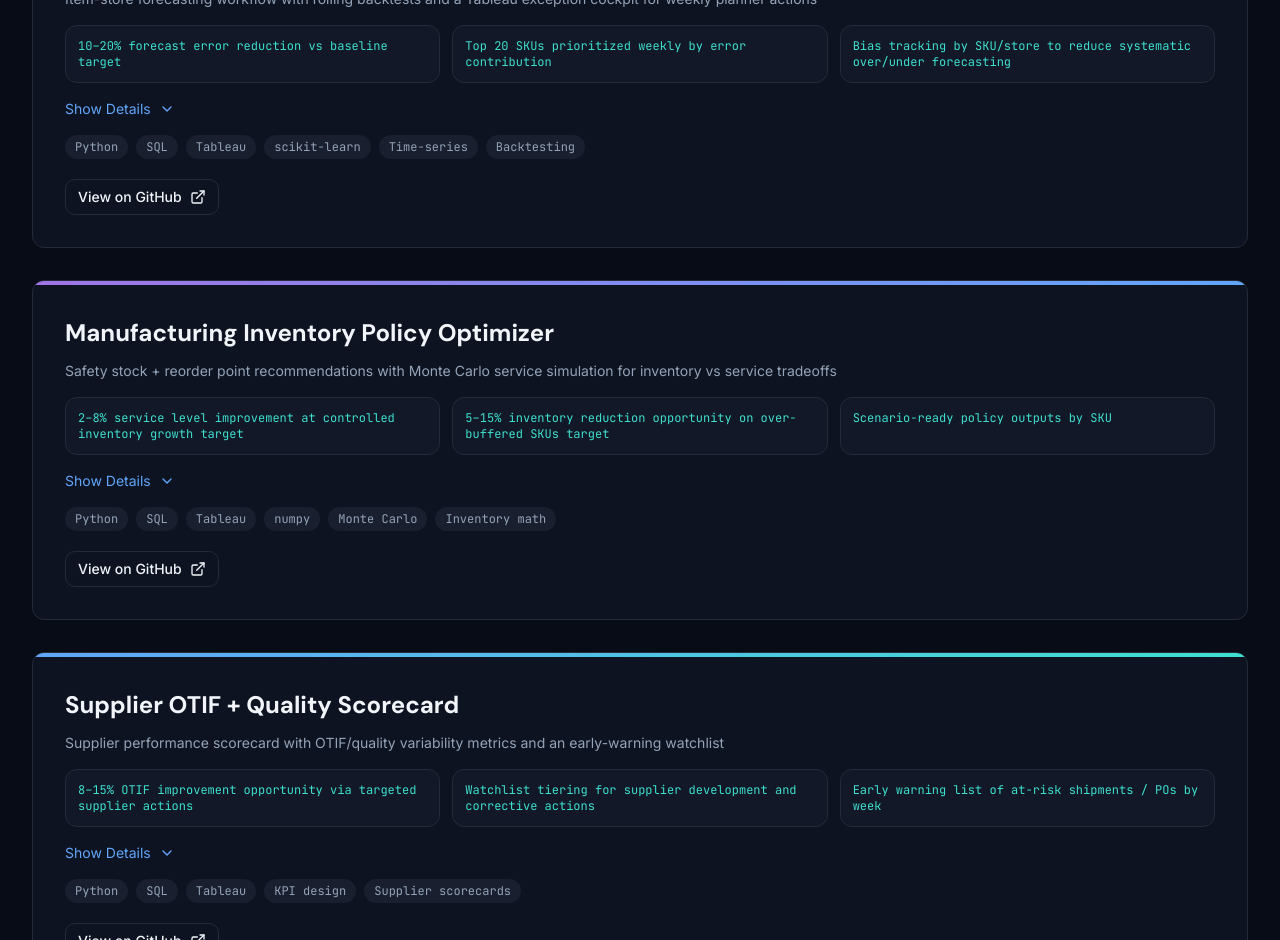
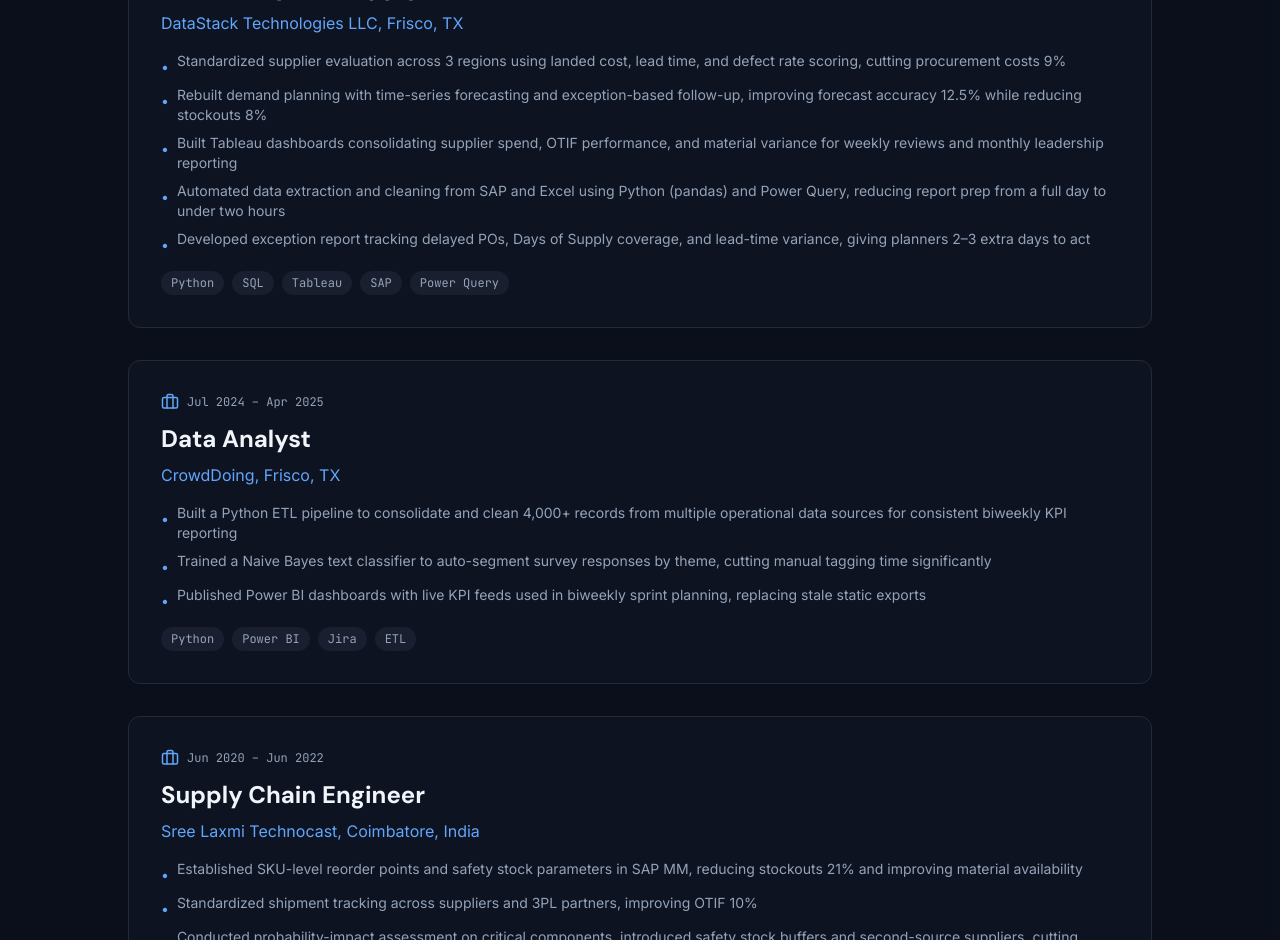
Before and after one commit to Sriram-nandan-p/sriramportfolio, a React (Vite) app in the folder frontend/: page / in a window 1280 px wide. Shown: the part 1860-2800 px from the top of the page. Built offline with nearby package versions, Linux system fonts and the light colour scheme; the HTML template or start-up script is replaced by a standard one.

Commit message:
auto-commit for b49da66c-37a4-40b0-962e-b45a79060c04

```diff
--- /dev/null
+++ b/frontend/src/components/CareerTimelineSection.tsx
@@ -0,0 +1,88 @@
+import { Briefcase } from "lucide-react";
+
+const careerData = [
+  {
+    title: "Data Analyst – Supply Chain",
+    org: "DataStack Technologies LLC, Frisco, TX",
+    dates: "May 2025 – Present",
+    results: [
+      "Standardized supplier evaluation across 3 regions using landed cost, lead time, and defect rate scoring, cutting procurement costs 9%",
+      "Rebuilt demand planning with time-series forecasting and exception-based follow-up, improving forecast accuracy 12.5% while reducing stockouts 8%",
+      "Built Tableau dashboards consolidating supplier spend, OTIF performance, and material variance for weekly reviews and monthly leadership reporting",
+      "Automated data extraction and cleaning from SAP and Excel using Python (pandas) and Power Query, reducing report prep from a full day to under two hours",
+      "Developed exception report tracking delayed POs, Days of Supply coverage, and lead-time variance, giving planners 2–3 extra days to act",
+    ],
+    tools: ["Python", "SQL", "Tableau", "SAP", "Power Query"],
+  },
+  {
+    title: "Data Analyst",
+    org: "CrowdDoing, Frisco, TX",
+    dates: "Jul 2024 – Apr 2025",
+    results: [
+      "Built a Python ETL pipeline to consolidate and clean 4,000+ records from multiple operational data sources for consistent biweekly KPI reporting",
+      "Trained a Naive Bayes text classifier to auto-segment survey responses by theme, cutting manual tagging time significantly",
+      "Published Power BI dashboards with live KPI feeds used in biweekly sprint planning, replacing stale static exports",
+    ],
+    tools: ["Python", "Power BI", "Jira", "ETL"],
+  },
+  {
+    title: "Supply Chain Engineer",
+    org: "Sree Laxmi Technocast, Coimbatore, India",
+    dates: "Jun 2020 – Jun 2022",
+    results: [
+      "Established SKU-level reorder points and safety stock parameters in SAP MM, reducing stockouts 21% and improving material availability",
+      "Standardized shipment tracking across suppliers and 3PL partners, improving OTIF 10%",
+      "Conducted probability-impact assessment on critical components, introduced safety stock buffers and second-source suppliers, cutting production delays 13%",
+      "Built supplier performance scorecards tracking delivery, quality, and pricing trends, supporting renegotiations with 3 major suppliers",
+    ],
+    tools: ["SAP ERP", "SAP MM", "Excel", "Supplier Scorecards"],
+  },
+];
+
+const CareerTimelineSection = () => {
+  return (
+    <section id="career" className="py-20 md:py-28 bg-card/50">
+      <div className="container mx-auto px-4 md:px-8">
+        <h2 className="font-heading text-3xl md:text-4xl font-bold text-foreground mb-4">
+          Career Timeline
+        </h2>
+        <div className="w-16 h-1 bg-primary rounded-full mb-12" />
+
+        <div className="max-w-5xl mx-auto space-y-8">
+          {careerData.map((item, i) => (
+            <div
+              key={i}
+              className="bg-card border border-border rounded-xl p-6 md:p-8 hover:border-primary/40 transition-all duration-300"
+            >
+              <div className="flex items-center gap-2 mb-3">
+                <Briefcase size={18} className="text-primary" />
+                <span className="text-xs text-muted-foreground font-mono">{item.dates}</span>
+              </div>
+              <h3 className="font-heading font-bold text-foreground text-xl md:text-2xl mb-2">{item.title}</h3>
+              <p className="text-primary text-base mb-4">{item.org}</p>
+              <ul className="space-y-2 text-sm text-muted-foreground mb-4">
+                {item.results.map((r, j) => (
+                  <li key={j} className="flex items-start gap-2">
+                    <span className="text-primary mt-1.5 shrink-0">•</span>
+                    {r}
+                  </li>
+                ))}
+              </ul>
+              {item.tools.length > 0 && (
+                <div className="flex flex-wrap gap-2">
+                  {item.tools.map((t) => (
+                    <span key={t} className="text-xs font-mono bg-muted text-muted-foreground px-2.5 py-1 rounded-full">
+                      {t}
+                    </span>
+                  ))}
+                </div>
+              )}
+            </div>
+          ))}
+        </div>
+      </div>
+    </section>
+  );
+};
+
+export default CareerTimelineSection;
--- /dev/null
+++ b/frontend/src/components/EducationTimelineSection.tsx
@@ -0,0 +1,64 @@
+import { GraduationCap } from "lucide-react";
+
+const educationData = [
+  {
+    title: "Master of Science in Engineering Management",
+    org: "Northeastern University, Boston, MA",
+    dates: "Sep 2022 – May 2024",
+    gpa: "3.8",
+    coursework: ["Supply Chain Engineering", "Project Management", "Operations Research", "Lean Concepts"],
+  },
+  {
+    title: "Bachelor of Engineering in Mechanical Engineering",
+    org: "PSG College of Technology, Coimbatore, India",
+    dates: "Jun 2018 – May 2021",
+    gpa: "3.4",
+    coursework: ["Supply Chain Management", "Manufacturing Process", "DFMA"],
+  },
+];
+
+const EducationTimelineSection = () => {
+  return (
+    <section id="education" className="py-20 md:py-28 bg-background">
+      <div className="container mx-auto px-4 md:px-8">
+        <h2 className="font-heading text-3xl md:text-4xl font-bold text-foreground mb-4">
+          Education
+        </h2>
+        <div className="w-16 h-1 bg-accent rounded-full mb-12" />
+
+        <div className="max-w-5xl mx-auto space-y-8">
+          {educationData.map((item, i) => (
+            <div
+              key={i}
+              className="bg-card border border-border rounded-xl p-6 md:p-8 hover:border-accent/40 transition-all duration-300"
+            >
+              <div className="flex items-center gap-2 mb-3">
+                <GraduationCap size={18} className="text-accent" />
+                <span className="text-xs text-muted-foreground font-mono">{item.dates}</span>
+              </div>
+              <h3 className="font-heading font-bold text-foreground text-xl md:text-2xl mb-2">{item.title}</h3>
+              <p className="text-accent text-base mb-3">{item.org}</p>
+              <div className="mb-4">
+                <p className="text-sm text-muted-foreground">
+                  <span className="text-foreground font-semibold">GPA:</span> {item.gpa}
+                </p>
+              </div>
+              <div>
+                <p className="text-sm text-foreground font-semibold mb-2">Relevant Coursework:</p>
+                <div className="flex flex-wrap gap-2">
+                  {item.coursework.map((course) => (
+                    <span key={course} className="text-xs font-mono bg-muted text-muted-foreground px-2.5 py-1 rounded-full">
+                      {course}
+                    </span>
+                  ))}
+                </div>
+              </div>
+            </div>
+          ))}
+        </div>
+      </div>
+    </section>
+  );
+};
+
+export default EducationTimelineSection;
--- a/frontend/src/components/HeroSection.tsx
+++ b/frontend/src/components/HeroSection.tsx
@@ -12,7 +12,7 @@ const HeroSection = () => {
           </p>
 
           {/* Name - Single Line */}
-          <h1 className="font-heading text-2xl sm:text-3xl md:text-4xl lg:text-5xl xl:text-6xl font-bold text-foreground leading-tight mb-6 animate-fade-in-up delay-100 whitespace-nowrap overflow-x-auto">
+          <h1 className="font-heading text-2xl sm:text-3xl md:text-4xl lg:text-5xl xl:text-6xl font-bold text-foreground leading-tight mb-6 animate-fade-in-up delay-100 whitespace-nowrap">
             Sriram Nandan Palaniswamy
           </h1>
 
--- a/frontend/src/components/Navbar.tsx
+++ b/frontend/src/components/Navbar.tsx
@@ -4,8 +4,8 @@ import { Link } from "react-router-dom";
 
 const navLinks = [
   { label: "About", href: "#about", type: "anchor" },
-  { label: "Career", href: "/career", type: "route" },
-  { label: "Education", href: "/education", type: "route" },
+  { label: "Career", href: "#career", type: "anchor" },
+  { label: "Education", href: "#education", type: "anchor" },
   { label: "Projects", href: "#projects", type: "anchor" },
   { label: "Skills", href: "#skills", type: "anchor" },
   { label: "Contact", href: "#contact", type: "anchor" },
--- a/frontend/src/components/pages/Index.tsx
+++ b/frontend/src/components/pages/Index.tsx
@@ -1,6 +1,8 @@
 import Navbar from "@/components/Navbar";
 import HeroSection from "@/components/HeroSection";
 import AboutSection from "@/components/AboutSection";
+import CareerTimelineSection from "@/components/CareerTimelineSection";
+import EducationTimelineSection from "@/components/EducationTimelineSection";
 import ProjectsSection from "@/components/ProjectsSection";
 import SkillsSection from "@/components/SkillsSection";
 import CertificationsSection from "@/components/CertificationsSection";
@@ -17,6 +19,8 @@ const Index = () => {
       <Navbar />
       <HeroSection />
       <AboutSection />
+      <CareerTimelineSection />
+      <EducationTimelineSection />
       <ProjectsSection />
       <SkillsSection />
       <CertificationsSection />
```
